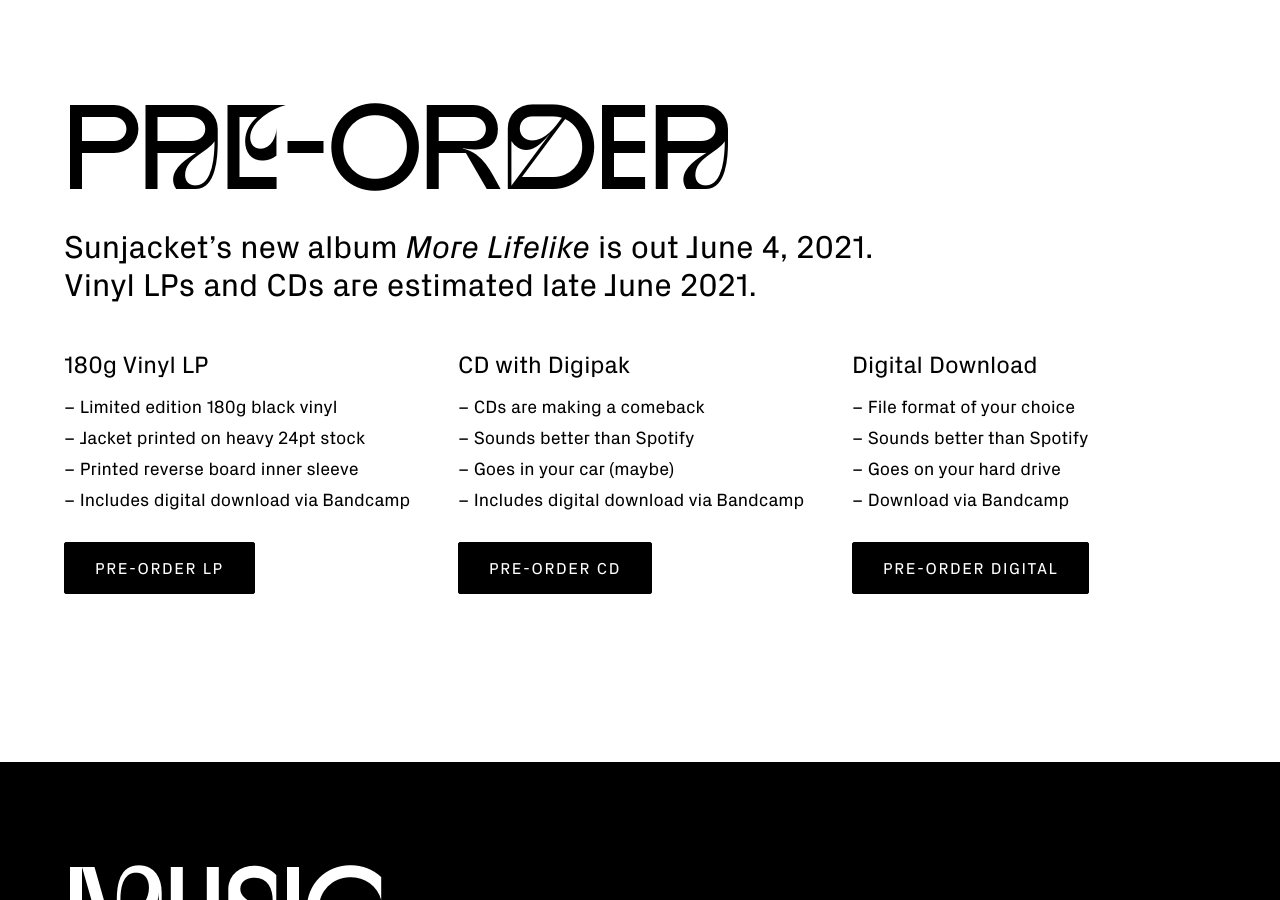
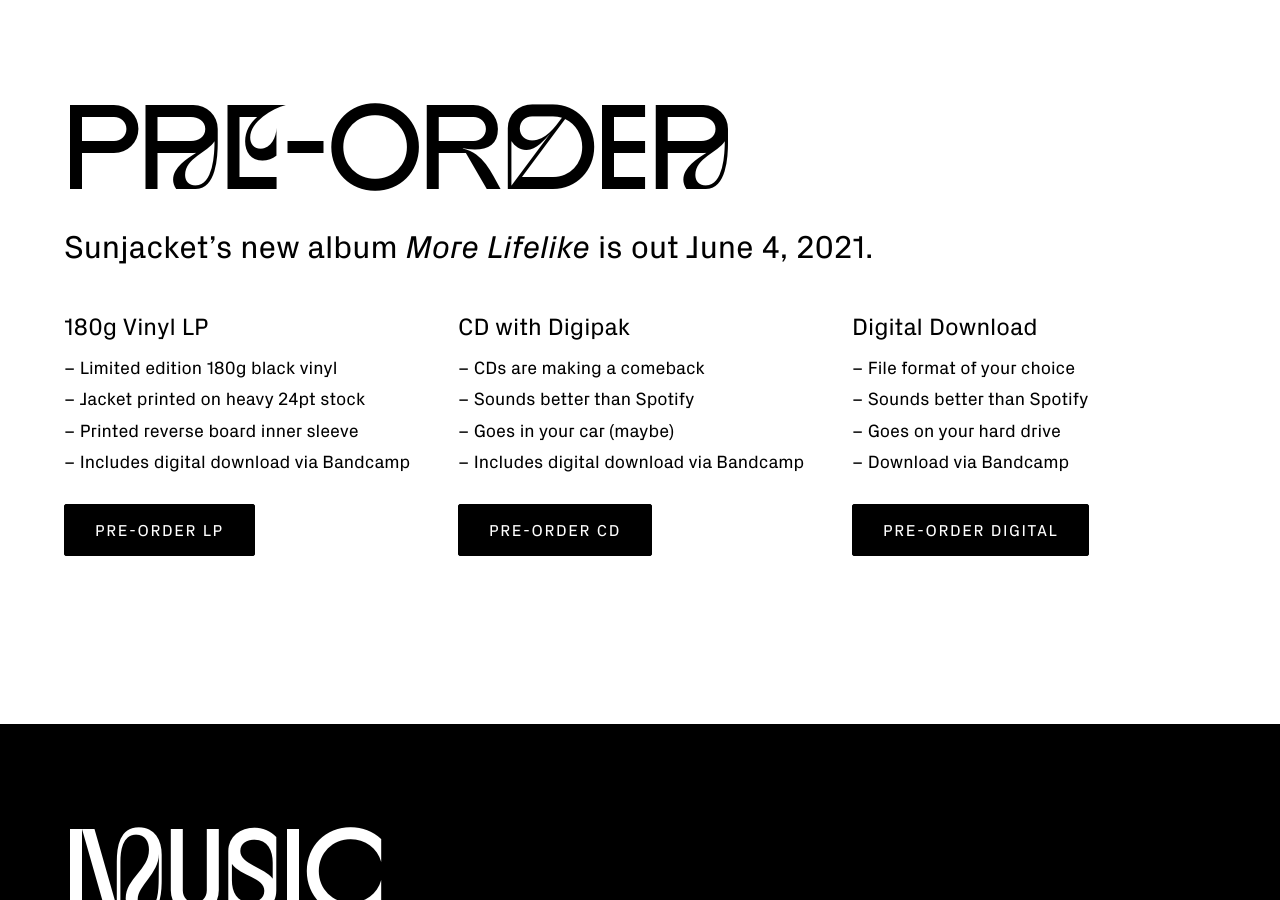
Before and after one commit to sunjacket/sunjacket.github.io, a Jekyll site: the page built from index.html, in a window 1280 px wide and 900 px high, scrolled down 1784 px. Built offline with Jekyll 4.4.1, drawn with Linux system fonts in a browser that asks for light colours; nearby versions of some CDN libraries; comment, search, counter and statistics services are not loaded.

Commit message:
remove vinyl disclaimer copy

```diff
--- a/index.html
+++ b/index.html
@@ -31,7 +31,7 @@ published: true
   </div>
   <section id="mantra" class="pre-order container">
     <h2 class="section-title">Pre-O<span class="uc">r</span>d<span class="uc">e</span>r</h2>
-    <p class="intro">Sunjacket’s new album <em>More Lifelike</em> is out June 4, 2021.<br>Vinyl LPs and CDs are estimated late June 2021.</p>
+    <p class="intro">Sunjacket’s new album <em>More Lifelike</em> is out June 4, 2021.</p>
 
     <ul class="pre-order-item-list row">
       <!-- mantra vinyl -->
```
